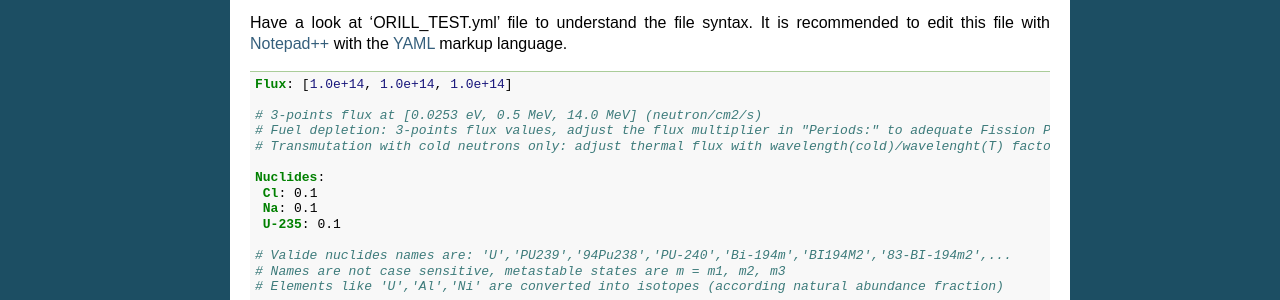
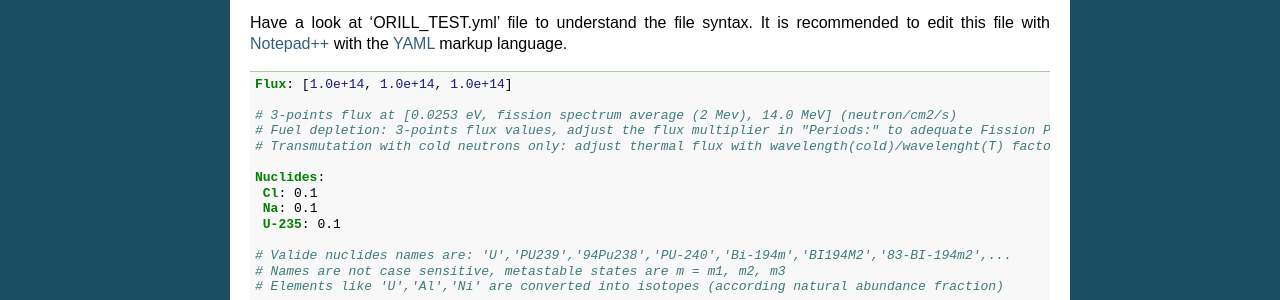
Before and after one commit to orill/orill, a Sphinx documentation site: the page built from docs/usage.rst, in a window 1280 px wide. Shown: the part 498-798 px from the top of the page. Built offline with Sphinx 7.4.7, drawn with Linux system fonts in a browser that asks for light colours.

Commit message:
Update usage.rst

```diff
--- a/docs/usage.rst
+++ b/docs/usage.rst
@@ -28,7 +28,7 @@ Have a look at 'ORILL_TEST.yml' file to understand the file syntax. It is recomm
 
   Flux: [1.0e+14, 1.0e+14, 1.0e+14]
 
-  # 3-points flux at [0.0253 eV, 0.5 MeV, 14.0 MeV] (neutron/cm2/s)
+  # 3-points flux at [0.0253 eV, fission spectrum average (2 Mev), 14.0 MeV] (neutron/cm2/s)
   # Fuel depletion: 3-points flux values, adjust the flux multiplier in "Periods:" to adequate Fission Power
   # Transmutation with cold neutrons only: adjust thermal flux with wavelength(cold)/wavelenght(T) factor [adjusted_thermal_flux, 0.0, 0.0]
 
```
